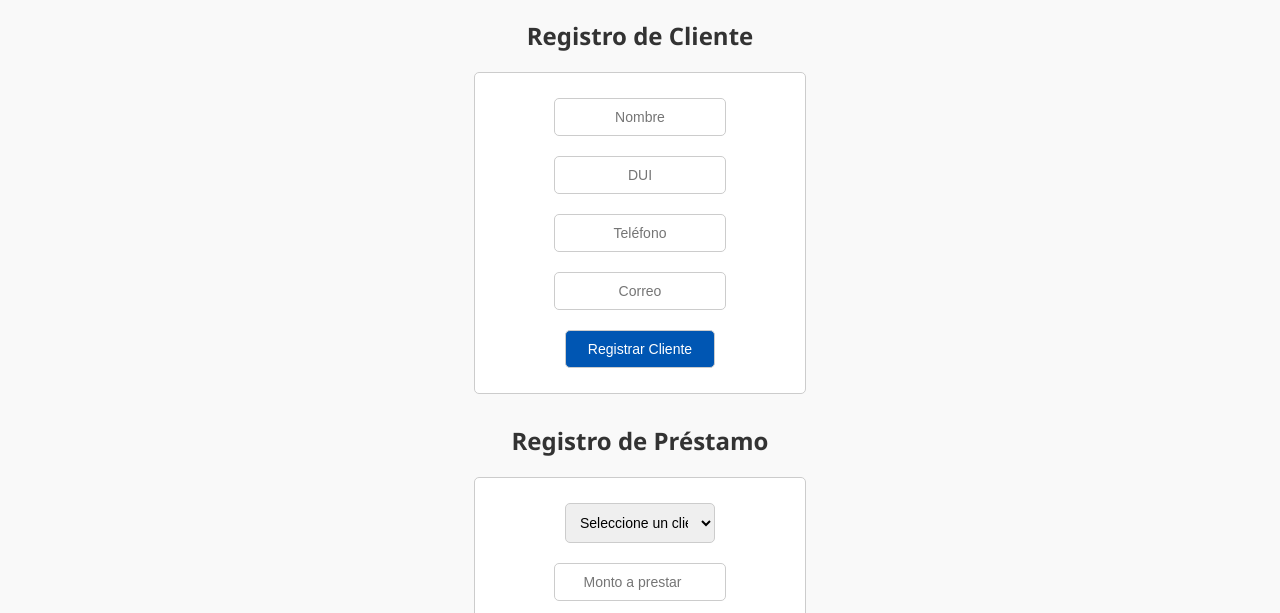
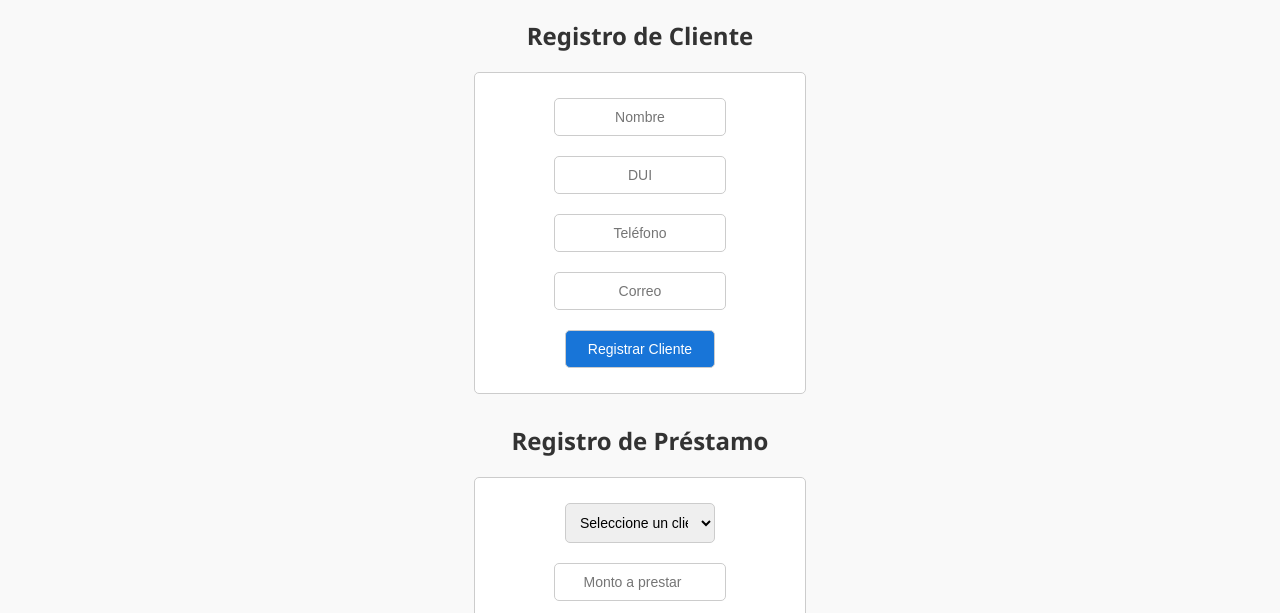
Before and after one commit to JorgeLugo1003/DAWL-Proyecto-Desaf-o-2, a plain HTML site: page DAWL Evaluacion/index.html in a window 1280 px wide. In both pictures the pointer is over the button "Registrar Cliente". Shown: the part 187-800 px from the top of the page. Drawn offline with Linux system fonts and the light colour scheme.

Commit message:
U style.css

```diff
--- a/DAWL Evaluacion/CSS/style.css
+++ b/DAWL Evaluacion/CSS/style.css
@@ -50,7 +50,7 @@ button {
 }
 
 button:hover {
-    background-color: #0056b3;
+    background-color: #1875d8;
 }
 
 
```
